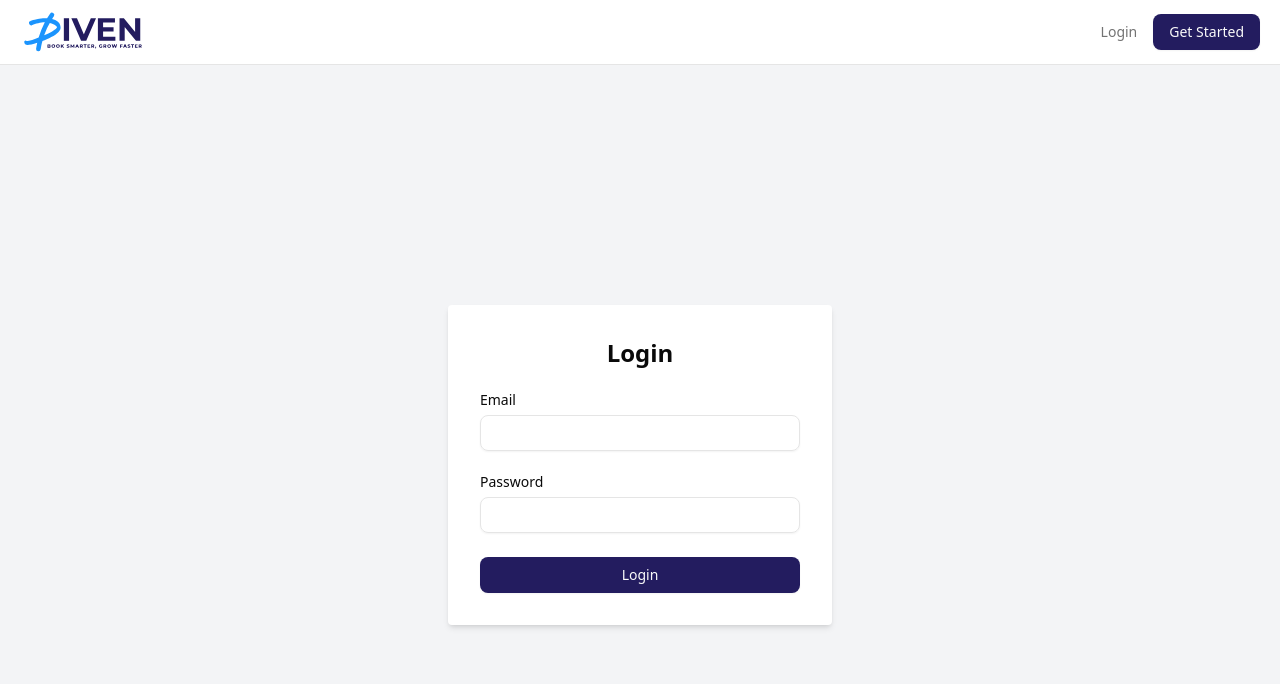
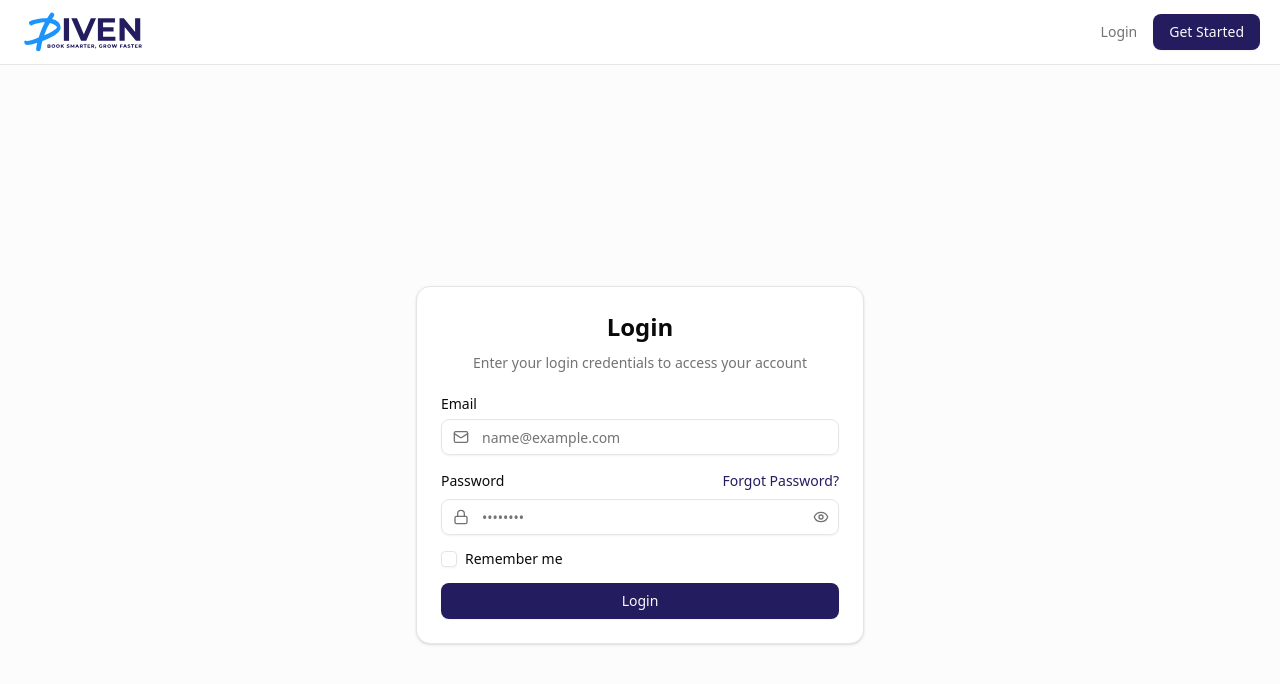
Before and after one commit to MB-Diven/boarding-page, a React (Vite) app: page /login in a window 1280 px wide. Shown: the top 684 px of the page. Built offline with nearby package versions, Linux system fonts and the light colour scheme; no server answers.

Commit message:
fixed login page

```diff
--- a/src/pages/Login.tsx
+++ b/src/pages/Login.tsx
@@ -1,76 +1,157 @@
 "use client";
 
+import type React from "react";
+
 import { useState } from "react";
+import { Eye, EyeOff, Lock, Mail } from "lucide-react";
+
 import { Button } from "@/components/ui/button";
+import {
+  Card,
+  CardContent,
+  CardDescription,
+  CardHeader,
+  CardTitle,
+} from "@/components/ui/card";
+import { Checkbox } from "@/components/ui/checkbox";
 import { Input } from "@/components/ui/input";
 import { Label } from "@/components/ui/label";
 import { toast } from "sonner";
+import { useNavigate } from "react-router";
 import { supabase } from "./Layout";
-import { useNavigate } from "react-router";
 
 export default function LoginPage() {
   const [email, setEmail] = useState("");
   const [password, setPassword] = useState("");
-  const [isLoading, setIsLoading] = useState(false);
+  const [rememberMe, setRememberMe] = useState(false);
+  const [showPassword, setShowPassword] = useState(false);
+  const [isSubmitting, setIsSubmitting] = useState(false);
   const navigate = useNavigate();
 
-  const handleSubmit = async (event: React.FormEvent) => {
-    event.preventDefault();
-    setIsLoading(true);
-    // Handle login logic here
-    const { data, error } = await supabase.auth.signInWithPassword({
+  const handleSubmit = async (e: React.FormEvent) => {
+    e.preventDefault();
+
+    if (!email || !password) {
+      toast.error("Missing information", {
+        description: "Please enter email and password.",
+      });
+      return;
+    }
+
+    setIsSubmitting(true);
+
+    try {
+      // In a real application, you would make an API call to authenticate
+      // For demo purposes, we'll simulate a successful login
+      const { data } = await supabase.auth.signInWithPassword({
         email,
         password,
       });
-    if (error) {
-      console.log("Login error:", error.message);
-      toast.error(`Login failed. ${error.message}`);
-    } else {
-      console.log("Login successful:", data);
+
+      console.log(data);
+
+      toast("Login successful", {
+        description: "Welcome back to your account.",
+      });
+
+      // Redirect to dashboard
       navigate("/dashboard");
+    } catch (error) {
+      toast.error("Login failed", {
+        description: "Invalid email or password. Please try again.",
+      });
+    } finally {
+      setIsSubmitting(false);
     }
-
-    setIsLoading(false);
   };
 
   return (
-    <div className="flex items-center justify-center min-h-screen bg-gray-100">
-      <div className="p-8 bg-white rounded shadow-md w-96">
-        <h2 className="text-2xl font-bold text-center mb-6">Login</h2>
-        <form onSubmit={handleSubmit} className="space-y-6">
-          <div>
-            <Label className="mb-2" htmlFor="email">
-              Email
-            </Label>
+    <div className="flex min-h-screen items-center justify-center bg-muted/30 p-4">
+      <Card className="w-full max-w-md">
+        <CardHeader className="space-y-1">
+          <CardTitle className="text-2xl text-center">Login</CardTitle>
+          <CardDescription className="text-center">
+            Enter your login credentials to access your account
+          </CardDescription>
+        </CardHeader>
+        <CardContent>
+          <form onSubmit={handleSubmit} className="space-y-4">
+            <div className="space-y-2">
+              <Label htmlFor="email">Email</Label>
+              <div className="relative">
+                <Mail className="absolute left-3 top-1/2 h-4 w-4 -translate-y-1/2 text-muted-foreground" />
                 <Input
                   id="email"
                   type="email"
+                  placeholder="name@example.com"
                   value={email}
                   onChange={(e) => setEmail(e.target.value)}
+                  className="pl-10"
                   required
                 />
               </div>
-          <div>
-            <Label className="mb-2" htmlFor="password">
-              Password
-            </Label>
+            </div>
+
+            <div className="space-y-2">
+              <div className="flex items-center justify-between">
+                <Label htmlFor="password">Password</Label>
+                <a
+                  href="/forgot-password"
+                  className="text-sm text-primary hover:underline"
+                >
+                  Forgot Password?
+                </a>
+              </div>
+              <div className="relative">
+                <Lock className="absolute left-3 top-1/2 h-4 w-4 -translate-y-1/2 text-muted-foreground" />
                 <Input
                   id="password"
-              type="password"
+                  type={showPassword ? "text" : "password"}
+                  placeholder="••••••••"
                   value={password}
                   onChange={(e) => setPassword(e.target.value)}
+                  className="pl-10 pr-10"
                   required
                 />
+                <Button
+                  type="button"
+                  variant="ghost"
+                  size="icon"
+                  className="absolute right-0 top-0 h-full px-3 py-2 text-muted-foreground"
+                  onClick={() => setShowPassword(!showPassword)}
+                >
+                  {showPassword ? (
+                    <EyeOff className="h-4 w-4" />
+                  ) : (
+                    <Eye className="h-4 w-4" />
+                  )}
+                  <span className="sr-only">
+                    {showPassword ? "Hide password" : "Show password"}
+                  </span>
+                </Button>
               </div>
-          <Button
-            type="submit"
-            disabled={isLoading}
-            className={`w-full ${isLoading ? "opacity-50" : ""}`}
+            </div>
+
+            <div className="flex items-center space-x-2">
+              <Checkbox
+                id="remember"
+                checked={rememberMe}
+                onCheckedChange={(checked) => setRememberMe(checked as boolean)}
+              />
+              <Label
+                htmlFor="remember"
+                className="text-sm font-medium leading-none peer-disabled:cursor-not-allowed peer-disabled:opacity-70"
               >
-            {isLoading ? "Logging in..." : "Login"}
+                Remember me
+              </Label>
+            </div>
+
+            <Button type="submit" className="w-full" disabled={isSubmitting}>
+              {isSubmitting ? "Logging in..." : "Login"}
             </Button>
           </form>
-      </div>
+        </CardContent>
+      </Card>
     </div>
   );
 }
```
Also changed, not shown: src/pages/OnboardForm.tsx (+7 -8 lines). Lines whose indentation alone changed are shown as unchanged.
